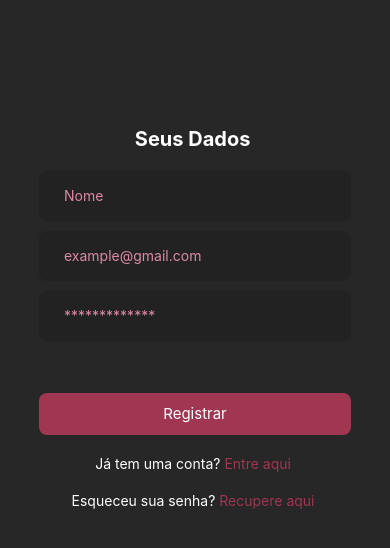
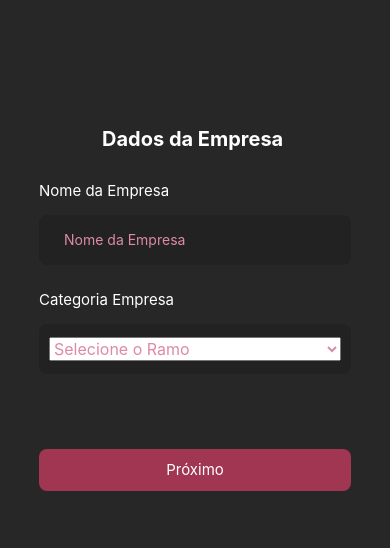
Before and after one commit to Emii2003/Sprint2Mobile, a React Native app: screen /RegistraUsuario in a window 390 px wide. Shown: the top 548 px of the page. Built offline with nearby package versions, Linux system fonts and the light colour scheme.

Commit message:
Coletando dados da empresa para autenticação no banco

```diff
--- a/App.js
+++ b/App.js
@@ -5,7 +5,7 @@ import Home from './screens/Home';
 import Login from './screens/Login';
 import RegistraUsuario from './screens/RegistraUsuario';
 import RecuperarSenha from './screens/RecuperarSenha';
-import Teste from './screens/Teste'; // Importa a tela de saudação
+import Teste from './screens/Teste';
 
 const Stack = createStackNavigator();
 import './Firebase'; // Importação do arquivo de configuração do Firebase
@@ -23,6 +23,7 @@ function MyStack() {
 }
 
 export default function App() {
+
   return (
     <NavigationContainer>
       <MyStack />
--- a/app.json
+++ b/app.json
@@ -4,7 +4,6 @@
     "slug": "InsightIA",
     "version": "1.0.0",
     "orientation": "portrait",
-    "icon": "./assets/icon.png",
     "userInterfaceStyle": "light",
     "splash": {
       "image": "./assets/splash.png",
@@ -18,13 +17,11 @@
       "supportsTablet": true
     },
     "android": {
-      "adaptiveIcon": {
-        "foregroundImage": "./assets/adaptive-icon.png",
-        "backgroundColor": "#ffffff"
-      }
+
     },
-    "web": {
-      "favicon": "./assets/favicon.png"
-    }
+
+    "plugins": [
+      "expo-font"
+    ]
   }
 }
--- a/components/ButtonDark.js
+++ b/components/ButtonDark.js
@@ -10,7 +10,7 @@ const ButtonDark = ({ name, onPress }) => {
 
 const styles = StyleSheet.create({
     buttonDark: {
-        marginTop: '5vh',
+        marginTop: 50,
         backgroundColor: '#A03651',
         width: '80vw',
         height: '5vh',
--- a/components/Subtitle.js
+++ b/components/Subtitle.js
@@ -1,4 +1,4 @@
-import { StyleSheet, Text, View, TouchableOpacity, Image } from 'react-native';
+import { StyleSheet, Text} from 'react-native';
 
 const Subtitle = props => {
     return (
@@ -13,6 +13,6 @@ const styles = StyleSheet.create({
         fontSize: 15,
         fontWeight: 'light',
         color: '#fff',
-        marginBottom: 20
+        marginBottom: 15
       },
 });
--- a/components/Title.js
+++ b/components/Title.js
@@ -1,5 +1,4 @@
-import { StatusBar } from 'expo-status-bar';
-import { StyleSheet, Text, View, TouchableOpacity, Image } from 'react-native';
+import { StyleSheet, Text } from 'react-native';
 
 const Title = props => {
     return (
@@ -17,6 +16,6 @@ const styles = StyleSheet.create({
         fontSize: 20,
         fontWeight: 'bold',
         color: '#fff',
-        marginBottom: 20,
+        marginBottom: 30,
       },
 });
--- a/package.json
+++ b/package.json
@@ -9,11 +9,13 @@
     "web": "expo start --web"
   },
   "dependencies": {
+    "@expo-google-fonts/poppins": "^0.2.3",
     "@expo/metro-runtime": "~3.1.3",
     "@react-navigation/native": "^6.1.17",
     "@react-navigation/stack": "^6.3.29",
     "axios": "^1.6.8",
     "expo": "~50.0.14",
+    "expo-font": "~11.10.3",
     "expo-status-bar": "~1.11.1",
     "firebase": "^10.12.4",
     "react": "18.2.0",
--- a/screens/Home.js
+++ b/screens/Home.js
@@ -19,9 +19,8 @@ export default function Home({ navigation }) {
               style={styles.imgHome}
               source={require('../assets/Home/pana.svg')}
             />
-             <Text style={styles.textMain}>
-                <Text > Insight IA</Text>
-             </Text>
+            <Text style={styles.textMain}> Insight <Text style={styles.innerText}>IA</Text>
+            </Text>
 
              <ButtonDark name="Cadastre-se" onPress={caminhoCadastro}/>
              <ButtonClean name="Login" onPress= {caminhoLogin}/>
@@ -49,6 +48,9 @@ const styles = StyleSheet.create({
     fontSize: '1.3rem',
     fontStyle: "italic"
   },
+  innerText: {
+    color: '#A03651'
+  },
   imgHome:{
     width: 150,
     height: 150,
--- a/screens/RegistraUsuario.js
+++ b/screens/RegistraUsuario.js
@@ -1,5 +1,5 @@
 import React, { useState } from 'react';
-import { StyleSheet, Text, View, Alert } from 'react-native';
+import { StyleSheet, Text, View, Alert, Picker } from 'react-native';
 import { getAuth, createUserWithEmailAndPassword, sendEmailVerification } from 'firebase/auth';
 import { getFirestore, doc, setDoc } from 'firebase/firestore';
 import app from '../Firebase'; // Importação do Firebase
@@ -7,17 +7,45 @@ import app from '../Firebase'; // Importação do Firebase
 import Input from '../components/Input';
 import ButtonDark from '../components/ButtonDark';
 import Title from '../components/Title';
+import Subtitle from '../components/Subtitle'
 
 const RegistraUsuario = ({ navigation }) => {
+    const [step, setStep] = useState(1);
+
+    const [nomeEmpresa, setNomeEmpresa] = useState('');
+    const [categoriaEmpresa, setCategoriaEmpresa] = useState('');
+
     const [email, setEmail] = useState('');
+    const [name, setName] = useState('');
+
     const [password, setPassword] = useState('');
-    const [name, setName] = useState('');
+    const [confirmPassword, setConfirmPassword] = useState('');
 
     const auth = getAuth(app);
     const db = getFirestore(app);
 
+    const handleNextStep = (currentStep) => {
+        if (currentStep === 1) {
+            if (!nomeEmpresa || !categoriaEmpresa) {
+                Alert.alert('Erro', 'Por favor, preencha todos os campos da empresa.');
+                return;
+            }
+            setStep(2);
+        } else if (currentStep === 2) {
+            if (!email || !name) {
+                Alert.alert('Erro', 'Por favor, preencha todos os campos pessoais.');
+                return;
+            }
+            setStep(3);
+        }
+    };
+
     const handleRegister = async () => {
-        console.log('Handle Register called'); // Verifique se esta linha é exibida no console
+        if (password !== confirmPassword) {
+            Alert.alert('Erro', 'As senhas não coincidem.');
+            return;
+        }
+
         try {
             const userCredential = await createUserWithEmailAndPassword(auth, email, password);
             const user = userCredential.user;
@@ -25,6 +53,8 @@ const RegistraUsuario = ({ navigation }) => {
             await setDoc(doc(db, 'dadosUsuarios', user.uid), {
                 email,
                 name,
+                nomeEmpresa,
+                categoriaEmpresa,
             });
             // Envia email de verificação
             await sendEmailVerification(user);
@@ -40,24 +70,90 @@ const RegistraUsuario = ({ navigation }) => {
     return (
         <View style={styles.container}>
             <View style={styles.contentMain}>
+                {step === 1 ? (
+                    <>
+                        <Title name="Dados da Empresa"/>
+                        <View style={styles.campoCadastro}>
+                            <Subtitle name="Nome da Empresa"></Subtitle>
+                            <Input
+                                placeholder="Nome da Empresa"
+                                value={nomeEmpresa}
+                                onChangeText={setNomeEmpresa}
+                            />
+                        </View>
+
+                        <View style={styles.campoCadastro}>
+                            <Subtitle name="Categoria Empresa"></Subtitle>
+                            <View style={styles.pickerContainer}>
+                                <Picker
+                                    selectedValue={categoriaEmpresa}
+                                    style={styles.picker}
+                                    onValueChange={(itemValue) => setCategoriaEmpresa(itemValue)}
+                                >
+                                    <Picker.Item label="Selecione o Ramo" value="" />
+                                    <Picker.Item label="Tecnologia" value="Tecnologia" />
+                                    <Picker.Item label="Saúde" value="Saúde" />
+                                    <Picker.Item label="Educação" value="Educação" />
+                                    <Picker.Item label="Comércio" value="Comércio" />
+                                    <Picker.Item label="Outro" value="Outro" />
+                                </Picker>
+                            </View>
+                        </View>
+                        <ButtonDark name="Próximo" onPress={() => handleNextStep(1)} />
+                    </>
+                ) : step === 2 ? (
+                    <>
                         <Title name="Seus Dados"/>
+                        <View style={styles.campoCadastro}>
+                            <Subtitle name="Seu nome"></Subtitle>
                             <Input
                                 placeholder="Nome"
                                 value={name}
                                 onChangeText={setName}
                             />
+                        </View>
+                        <View style={styles.campoCadastro}>
+                            <Subtitle name="Seu email?"></Subtitle>
                             <Input
                                 placeholder="example@gmail.com"
                                 value={email}
                                 onChangeText={setEmail}
                             />
+                        </View>
+                        <ButtonDark name="Próximo" onPress={() => handleNextStep(2)} />
+                        <Text style={styles.textsecondary} onPress={() => setStep(1)}>
+                            Voltar
+                        </Text>
+                    </>
+                ) : (
+                    <>
+                        <Title name="Defina sua Senha"/>
+                        <View style={styles.campoCadastro}>
+                            <Subtitle name="Senha"></Subtitle>
                             <Input
-                    placeholder="*************"
+                                placeholder="Senha"
                                 secureTextEntry={true}
                                 value={password}
                                 onChangeText={setPassword}
                             />
+                        </View>
+                        <View style={styles.campoCadastro}>
+                            <Subtitle name="Confirmar senha"></Subtitle>
+                            <Input
+                                placeholder="Confirme a Senha"
+                                secureTextEntry={true}
+                                value={confirmPassword}
+                                onChangeText={setConfirmPassword}
+                            />
+                        </View>
                         <ButtonDark name="Registrar" onPress={handleRegister} />
+                        <Text style={styles.textsecondary} onPress={() => setStep(2)}>
+                            Voltar
+                        </Text>
+                    </>
+                )}
+                {step === 3 && (
+                    <>
                         <Text style={styles.textsecondary} onPress={() => navigation.navigate('Login')}>
                             Já tem uma conta?
                             <Text style={styles.innerText}> Entre aqui </Text>
@@ -66,6 +162,8 @@ const RegistraUsuario = ({ navigation }) => {
                             Esqueceu sua senha?
                             <Text style={styles.innerText}> Recupere aqui </Text>
                         </Text>
+                    </>
+                )}
             </View>
         </View>
     );
@@ -82,13 +180,28 @@ const styles = StyleSheet.create({
         alignItems: 'center',
         marginTop: '15vh',
     },
+    campoCadastro: {
+        marginBottom: 15
+    },
     textsecondary: {
         marginTop: 20,
         color: '#fff'
     },
     innerText: {
         color: '#A03651'
-    }
+    },
+    pickerContainer: {
+        backgroundColor: '#232222',
+            width: '80vw',
+        height: 50,
+        borderRadius: 8,
+        paddingHorizontal: 10,
+        justifyContent: 'center',
+        marginBottom: 10,
+    },
+    picker: {
+        color: '#DC8AA8',
+    },
 });
 
 export default RegistraUsuario;
--- a/screens/Teste.js
+++ b/screens/Teste.js
@@ -6,21 +6,47 @@ const Teste = ({ route }) => {
 
     return (
         <View style={styles.container}>
-            <Text style={styles.greeting}>Olá, {user.name}!</Text>
+        <View style={styles.header}>
+            <Text style={styles.headerText}>Olá, <Text>{user.name}</Text></Text>
         </View>
+
+        <View style={styles.footer}>
+            <Text style={styles.footerText}>© 2024 Thinking Five Teste</Text>
+        </View>
+    </View>
     );
 };
 
 const styles = StyleSheet.create({
     container: {
         flex: 1,
-        justifyContent: 'center',
-        alignItems: 'center',
         backgroundColor: '#272727',
     },
-    greeting: {
+    header: {
+        backgroundColor: '#A03651',
+        width: '100%',
+        paddingVertical: 20,
+        alignItems: 'center',
+        position: 'absolute',
+        top: 0,
+        zIndex: 1,
+    },
+    headerText: {
+        color: '#fff',
         fontSize: 24,
+    },
+    footer: {
+        position: 'absolute',
+        bottom: 0,
+        width: '100%',
+        height: '10%',
+        backgroundColor: '#333',
+        paddingVertical: 10,
+        alignItems: 'center',
+    },
+    footerText: {
         color: '#fff',
+        fontSize: 14,
     },
 });
 
```
Also changed, not shown: 1 other file (tests, documents, lock files or other folders). Lines whose indentation alone changed are shown as unchanged.
